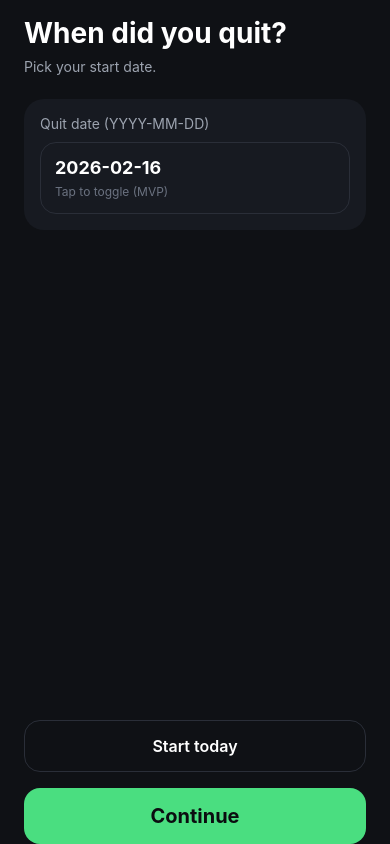
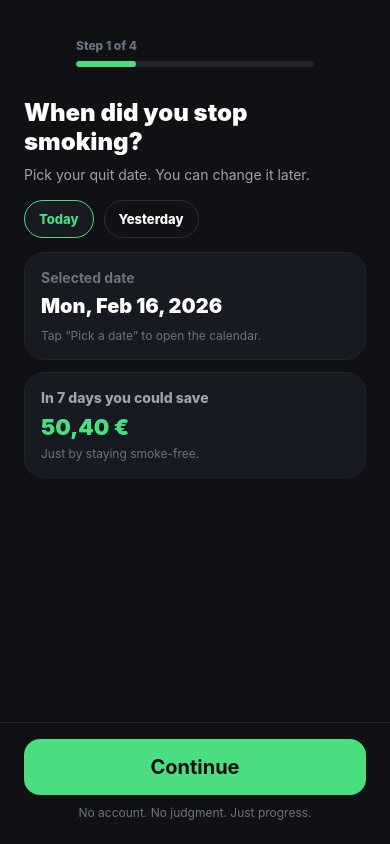
Before and after one commit to LeMitchDu12/quitly, a React Native app: screen /QuitDate in a window 390 px wide. Built offline with nearby package versions, Linux system fonts and the light colour scheme; what expo-localization, expo-notifications would draw is missing.

Commit message:
Ajoute les etapes

```diff
--- a/app.json
+++ b/app.json
@@ -25,6 +25,9 @@
     },
     "web": {
       "favicon": "./assets/favicon.png"
-    }
+    },
+    "plugins": [
+      "@react-native-community/datetimepicker"
+    ]
   }
 }
--- a/package.json
+++ b/package.json
@@ -10,6 +10,7 @@
   },
   "dependencies": {
     "@react-native-async-storage/async-storage": "^2.2.0",
+    "@react-native-community/datetimepicker": "8.4.4",
     "@react-navigation/bottom-tabs": "^7.14.0",
     "@react-navigation/native": "^7.1.28",
     "@react-navigation/native-stack": "^7.13.0",
--- /dev/null
+++ b/src/components/OnboardingHeader.tsx
@@ -0,0 +1,65 @@
+import React from "react";
+import { View, Text, StyleSheet, Pressable } from "react-native";
+import { theme } from "../theme";
+
+export default function OnboardingHeader({
+  step,
+  total,
+  onBack,
+  hideBack = false,
+}: {
+  step: number;          // 1..total
+  total: number;         // ex: 5
+  onBack?: () => void;
+  hideBack?: boolean;
+}) {
+  const pct = Math.max(0, Math.min(1, step / total)) * 100;
+
+  return (
+    <View style={styles.wrap}>
+      {hideBack ? (
+        <View style={styles.backSpacer} />
+      ) : (
+        <Pressable onPress={onBack} style={({ pressed }) => [styles.backBtn, pressed && { opacity: 0.9 }]}>
+          <Text style={styles.backText}>‹</Text>
+        </Pressable>
+      )}
+
+      <View style={{ flex: 1 }}>
+        <Text style={styles.stepText}>Step {step} of {total}</Text>
+        <View style={styles.track}>
+          <View style={[styles.fill, { width: `${pct}%` }]} />
+        </View>
+      </View>
+
+      {/* symétrie visuelle */}
+      <View style={styles.backSpacer} />
+    </View>
+  );
+}
+
+const styles = StyleSheet.create({
+  wrap: {
+    flexDirection: "row",
+    alignItems: "center",
+    gap: 12,
+    marginTop: theme.spacing.sm,
+    marginBottom: theme.spacing.sm,
+  },
+  backBtn: {
+    width: 40,
+    height: 40,
+    borderRadius: 12,
+    borderWidth: 1,
+    borderColor: theme.colors.divider,
+    alignItems: "center",
+    justifyContent: "center",
+    backgroundColor: theme.colors.surface,
+  },
+  backText: { color: theme.colors.textPrimary, fontSize: 22, fontWeight: "900", marginTop: -2 },
+  backSpacer: { width: 40, height: 40 },
+
+  stepText: { color: theme.colors.textTertiary, fontWeight: "800", marginBottom: 8, fontSize: 12 },
+  track: { height: 6, borderRadius: 999, backgroundColor: theme.colors.divider, overflow: "hidden" },
+  fill: { height: 6, borderRadius: 999, backgroundColor: theme.colors.primary },
+});
--- a/src/screens/onboarding/ConsumptionScreen.tsx
+++ b/src/screens/onboarding/ConsumptionScreen.tsx
@@ -8,6 +8,7 @@ import { theme } from "../../theme";
 import { RootStackParamList } from "../../navigation/Root";
 import { StorageKeys } from "../../storage/keys";
 import { getNumber, setNumber } from "../../storage/mmkv";
+import OnboardingHeader from "../../components/OnboardingHeader";
 
 type Props = NativeStackScreenProps<RootStackParamList, "Consumption">;
 
@@ -67,6 +68,7 @@ export default function ConsumptionScreen({ navigation }: Props) {
 
   return (
     <Screen>
+      <OnboardingHeader step={2} total={4} onBack={() => navigation.goBack()} />
       <Text style={styles.title}>{t("consumptionTitle")}</Text>
       <Text style={styles.subtitle}>{t("consumptionSubtitle")}</Text>
       <View style={{ height: theme.spacing.md }} />
--- a/src/screens/onboarding/PaywallScreen.tsx
+++ b/src/screens/onboarding/PaywallScreen.tsx
@@ -1,5 +1,5 @@
 import React, { useEffect, useState } from "react";
-import { View, Text, StyleSheet, Pressable, ActivityIndicator } from "react-native";
+import { View, Text, StyleSheet, Pressable, ActivityIndicator, ScrollView } from "react-native";
 import { NativeStackScreenProps } from "@react-navigation/native-stack";
 import { useTranslation } from "react-i18next";
 import Screen from "../../components/Screen";
@@ -10,6 +10,7 @@ import { StorageKeys } from "../../storage/keys";
 import { getBool, setBool } from "../../storage/mmkv";
 import { setOnboardingComplete } from "../../storage/profile";
 import { requestNotifPermissions, scheduleDailyMotivation } from "../../notifications";
+import OnboardingHeader from "../../components/OnboardingHeader";
 
 type Props = NativeStackScreenProps<RootStackParamList, "Paywall">;
 type Plan = "annual" | "monthly";
@@ -111,6 +112,15 @@ export default function PaywallScreen({ navigation }: Props) {
 
   return (
     <Screen>
+      {/* Scrollable content */}
+      <ScrollView
+        style={{ flex: 1 }}
+        showsVerticalScrollIndicator={false}
+        contentContainerStyle={{ paddingBottom: 190 }}
+      >
+        {/* ✅ Mets 5/5 si ton onboarding est en 5 étapes */}
+        <OnboardingHeader step={4} total={4} onBack={() => navigation.goBack()} />
+
         <View style={styles.header}>
           <Text style={styles.title}>{t("paywallTitle")}</Text>
           <Text style={styles.subtitle}>{t("paywallOnboardingSubtitle")}</Text>
@@ -140,10 +150,17 @@ export default function PaywallScreen({ navigation }: Props) {
           onPress={() => setSelectedPlan("monthly")}
         />
 
-      <View style={{ flex: 1 }} />
+        {/* Petit espace de respiration */}
+        <View style={{ height: theme.spacing.md }} />
 
+        {/* Optionnel : petite phrase premium sous les plans */}
+        <Text style={styles.note}>{t("paywallNote") ?? "Best value: Annual plan."}</Text>
+      </ScrollView>
+
+      {/* Fixed bottom CTA */}
+      <View style={styles.ctaBar}>
         {busy ? (
-        <View style={styles.busy}>
+          <View style={styles.busyInline}>
             <ActivityIndicator />
           </View>
         ) : (
@@ -169,6 +186,7 @@ export default function PaywallScreen({ navigation }: Props) {
             </Text>
           </>
         )}
+      </View>
     </Screen>
   );
 }
@@ -184,6 +202,7 @@ const styles = StyleSheet.create({
     color: theme.colors.textSecondary,
     marginTop: 10,
   },
+
   features: {
     marginTop: theme.spacing.md,
     backgroundColor: theme.colors.surface,
@@ -195,6 +214,7 @@ const styles = StyleSheet.create({
     marginBottom: 10,
     fontSize: theme.typography.body.fontSize,
   },
+
   priceCard: {
     backgroundColor: theme.colors.surface,
     borderRadius: theme.radius.lg,
@@ -204,23 +224,12 @@ const styles = StyleSheet.create({
     alignItems: "center",
     gap: 12,
   },
-  priceSelected: {
-    borderWidth: 1,
-    borderColor: theme.colors.primary,
-  },
-  priceUnselected: {
-    borderWidth: 1,
-    borderColor: theme.colors.divider,
-  },
-  priceTitle: {
-    color: theme.colors.textPrimary,
-    fontSize: 18,
-    fontWeight: "900",
-  },
-  priceSub: {
-    color: theme.colors.textSecondary,
-    marginTop: 6,
-  },
+  priceSelected: { borderWidth: 1, borderColor: theme.colors.primary },
+  priceUnselected: { borderWidth: 1, borderColor: theme.colors.divider },
+
+  priceTitle: { color: theme.colors.textPrimary, fontSize: 18, fontWeight: "900" },
+  priceSub: { color: theme.colors.textSecondary, marginTop: 6 },
+
   badge: {
     borderRadius: 999,
     paddingVertical: 6,
@@ -228,20 +237,41 @@ const styles = StyleSheet.create({
     borderWidth: 1,
     borderColor: theme.colors.primary,
   },
-  badgeText: {
-    color: theme.colors.primary,
-    fontWeight: "900",
+  badgeText: { color: theme.colors.primary, fontWeight: "900", fontSize: 12 },
+
+  note: {
+    color: theme.colors.textTertiary,
+    textAlign: "center",
     fontSize: 12,
+    marginTop: 6,
   },
-  busy: {
+
+  // CTA bar fixed
+  ctaBar: {
+    position: "absolute",
+    left: 0,
+    right: 0,
+    bottom: 0,
+    paddingHorizontal: theme.spacing.md,
+    paddingTop: theme.spacing.sm,
+    paddingBottom: theme.spacing.md,
+    backgroundColor: theme.colors.background,
+    borderTopWidth: 1,
+    borderTopColor: theme.colors.divider,
+  },
+
+  busyInline: {
     height: 120,
     justifyContent: "center",
     alignItems: "center",
   },
+
   linkWrap: { alignItems: "center" },
   link: { color: theme.colors.textSecondary, textDecorationLine: "underline", fontWeight: "700" },
+
   restoreWrap: { alignItems: "center" },
   restore: { color: theme.colors.textTertiary, textDecorationLine: "underline" },
+
   legal: {
     color: theme.colors.textTertiary,
     fontSize: 12,
--- a/src/screens/onboarding/ProjectionScreen.tsx
+++ b/src/screens/onboarding/ProjectionScreen.tsx
@@ -10,6 +10,7 @@ import { StorageKeys } from "../../storage/keys";
 import { getNumber, getString } from "../../storage/mmkv";
 import { moneySaved } from "../../utils/calculations";
 import { formatCurrencyEUR } from "../../utils/format";
+import OnboardingHeader from "../../components/OnboardingHeader";
 
 type Props = NativeStackScreenProps<RootStackParamList, "Projection">;
 
@@ -27,6 +28,7 @@ export default function ProjectionScreen({ navigation }: Props) {
 
   return (
     <Screen>
+      <OnboardingHeader step={3} total={4} onBack={() => navigation.goBack()} />
       <Text style={styles.title}>{t("projectionTitle")}</Text>
       <Text style={styles.subtitle}>{t("projectionSubtitle")}</Text>
 
--- a/src/screens/onboarding/QuitDateScreen.tsx
+++ b/src/screens/onboarding/QuitDateScreen.tsx
@@ -1,83 +1,222 @@
-import React, { useState } from "react";
-import { View, Text, StyleSheet, Pressable, Platform } from "react-native";
+import React, { useMemo, useState } from "react";
+import { View, Text, StyleSheet, Pressable, Platform, ScrollView } from "react-native";
+import DateTimePicker from "@react-native-community/datetimepicker";
+import { NativeStackScreenProps } from "@react-navigation/native-stack";
+import { RootStackParamList } from "../../navigation/Root";
 import Screen from "../../components/Screen";
 import PrimaryButton from "../../components/PrimaryButton";
 import SecondaryButton from "../../components/SecondaryButton";
+import OnboardingHeader from "../../components/OnboardingHeader";
 import { theme } from "../../theme";
-import { NativeStackScreenProps } from "@react-navigation/native-stack";
-import { RootStackParamList } from "../../navigation/Root";
 import { StorageKeys } from "../../storage/keys";
-import { getString, setString } from "../../storage/mmkv";
-import { useTranslation } from "react-i18next";
+import { getNumber, setString } from "../../storage/mmkv";
+import { moneySaved } from "../../utils/calculations";
+import { formatCurrencyEUR } from "../../utils/format";
 
 type Props = NativeStackScreenProps<RootStackParamList, "QuitDate">;
 
-// MVP sans DatePicker natif pour rester 100% copiable.
-// Tu peux remplacer par @react-native-community/datetimepicker plus tard.
-function todayISO() {
-  return new Date().toISOString().slice(0, 10);
+function toISODate(d: Date) {
+  return d.toISOString().slice(0, 10);
+}
+function clampToToday(d: Date) {
+  const now = new Date();
+  const today = new Date(now.getFullYear(), now.getMonth(), now.getDate());
+  const x = new Date(d.getFullYear(), d.getMonth(), d.getDate());
+  return x > today ? today : x;
+}
+function addDays(base: Date, delta: number) {
+  const d = new Date(base);
+  d.setDate(d.getDate() + delta);
+  return d;
 }
 
 export default function QuitDateScreen({ navigation }: Props) {
-  const { t } = useTranslation();
-  const [quitDate, setQuitDate] = useState(getString(StorageKeys.quitDate) ?? todayISO());
+  const today = useMemo(() => {
+    const now = new Date();
+    return new Date(now.getFullYear(), now.getMonth(), now.getDate());
+  }, []);
 
-  const saveAndNext = () => {
-    setString(StorageKeys.quitDate, quitDate);
+  const [date, setDate] = useState<Date>(today);
+  const [showPicker, setShowPicker] = useState(Platform.OS === "ios");
+
+  const pretty = useMemo(() => {
+    return date.toLocaleDateString(undefined, {
+      weekday: "short",
+      day: "2-digit",
+      month: "short",
+      year: "numeric",
+    });
+  }, [date]);
+
+  const isToday = useMemo(() => toISODate(date) === toISODate(today), [date, today]);
+  const isYesterday = useMemo(() => toISODate(date) === toISODate(addDays(today, -1)), [date, today]);
+
+  const cigsPerDay = getNumber(StorageKeys.cigsPerDay) ?? 12;
+  const pricePerPack = getNumber(StorageKeys.pricePerPack) ?? 12;
+  const cigsPerPack = getNumber(StorageKeys.cigsPerPack) ?? 20;
+
+  const preview7 = useMemo(() => {
+    const saved = moneySaved(7, cigsPerDay, cigsPerPack, pricePerPack);
+    return formatCurrencyEUR(saved);
+  }, [cigsPerDay, cigsPerPack, pricePerPack]);
+
+  const onChange = (_: any, selected?: Date) => {
+    if (Platform.OS === "android") setShowPicker(false);
+    if (!selected) return;
+    setDate(clampToToday(selected));
+  };
+
+  const saveAndContinue = () => {
+    setString(StorageKeys.quitDate, toISODate(date));
     navigation.navigate("Consumption");
   };
 
   return (
     <Screen>
-      <Text style={styles.title}>{t("quitDateTitle")}</Text>
-      <Text style={styles.subtitle}>{t("quitDateSubtitle")}</Text>
+      {/* Scrollable content */}
+      <ScrollView
+        style={{ flex: 1 }}
+        contentContainerStyle={{ paddingBottom: 120 }} // espace pour le CTA fixe
+        keyboardShouldPersistTaps="handled"
+        showsVerticalScrollIndicator={false}
+      >
+        <OnboardingHeader step={1} total={4} hideBack />
 
-      <View style={styles.card}>
-        <Text style={styles.label}>{t("quitDateLabel")}</Text>
+        <Text style={styles.title}>When did you stop smoking?</Text>
+        <Text style={styles.subtitle}>Pick your quit date. You can change it later.</Text>
 
-        <Pressable
-          style={styles.input}
-          onPress={() => {
-            // Simple: toggle between today and yesterday for MVP.
-            // Remplace par DatePicker ensuite.
-            const d = new Date();
-            d.setDate(d.getDate() - 1);
-            const yesterday = d.toISOString().slice(0, 10);
-            setQuitDate((prev) => (prev === todayISO() ? yesterday : todayISO()));
-          }}
-        >
-          <Text style={styles.value}>{quitDate}</Text>
-          <Text style={styles.hint}>
-            {Platform.OS === "ios" ? t("tapToToggle") : t("tapToToggle")}
+        <View style={styles.quickRow}>
+          <Pressable
+            onPress={() => setDate(today)}
+            style={({ pressed }) => [
+              styles.quickChip,
+              isToday && styles.quickChipActive,
+              pressed && { opacity: 0.9 },
+            ]}
+          >
+            <Text style={[styles.quickText, isToday && styles.quickTextActive]}>Today</Text>
+          </Pressable>
+
+          <Pressable
+            onPress={() => setDate(addDays(today, -1))}
+            style={({ pressed }) => [
+              styles.quickChip,
+              isYesterday && styles.quickChipActive,
+              pressed && { opacity: 0.9 },
+            ]}
+          >
+            <Text style={[styles.quickText, isYesterday && styles.quickTextActive]}>Yesterday</Text>
+          </Pressable>
+
+          {Platform.OS === "android" && (
+            <Pressable
+              onPress={() => setShowPicker(true)}
+              style={({ pressed }) => [styles.quickChip, pressed && { opacity: 0.9 }]}
+            >
+              <Text style={styles.quickText}>Pick a date</Text>
+            </Pressable>
+          )}
+        </View>
+
+        <View style={styles.dateCard}>
+          <Text style={styles.dateLabel}>Selected date</Text>
+          <Text style={styles.dateBig}>{pretty}</Text>
+          <Text style={styles.helper}>
+            {Platform.OS === "ios" ? "Scroll to adjust." : "Tap “Pick a date” to open the calendar."}
           </Text>
-        </Pressable>
+        </View>
+
+        <View style={styles.previewCard}>
+          <Text style={styles.previewTitle}>In 7 days you could save</Text>
+          <Text style={styles.previewValue}>{preview7}</Text>
+          <Text style={styles.previewHint}>Just by staying smoke-free.</Text>
+        </View>
+
+        {showPicker && (
+          <View style={styles.pickerWrap}>
+            <DateTimePicker
+              value={date}
+              mode="date"
+              maximumDate={today}
+              display={Platform.OS === "ios" ? "inline" : "default"}
+              onChange={onChange}
+              themeVariant="dark"
+            />
+            {Platform.OS === "ios" && <View style={{ height: theme.spacing.sm }} />}
+            {Platform.OS === "ios" && <SecondaryButton title="Done" onPress={() => setShowPicker(false)} />}
+          </View>
+        )}
+      </ScrollView>
+
+      {/* Fixed bottom CTA */}
+      <View style={styles.ctaBar}>
+        <PrimaryButton title="Continue" onPress={saveAndContinue} />
+        <Text style={styles.footer}>No account. No judgment. Just progress.</Text>
       </View>
-
-      <View style={{ flex: 1 }} />
-
-      <SecondaryButton title={t("startToday")} onPress={() => setQuitDate(todayISO())} />
-      <View style={{ height: theme.spacing.sm }} />
-      <PrimaryButton title={t("continue")} onPress={saveAndNext} />
     </Screen>
   );
 }
 
 const styles = StyleSheet.create({
-  title: { color: theme.colors.textPrimary, fontSize: theme.typography.h2.fontSize, fontWeight: "700" },
-  subtitle: { color: theme.colors.textSecondary, marginTop: 8 },
-  card: {
-    marginTop: theme.spacing.md,
+  title: { color: theme.colors.textPrimary, fontSize: 24, fontWeight: "900", marginTop: 10 },
+  subtitle: { color: theme.colors.textSecondary, marginTop: 10, marginBottom: 16, lineHeight: 18 },
+
+  quickRow: { flexDirection: "row", flexWrap: "wrap", gap: 10, marginBottom: 14 },
+  quickChip: {
+    borderRadius: 999,
+    paddingVertical: 10,
+    paddingHorizontal: 14,
+    borderWidth: 1,
+    borderColor: theme.colors.outline,
+    backgroundColor: "transparent",
+  },
+  quickChipActive: { borderColor: theme.colors.primary, backgroundColor: theme.colors.surface },
+  quickText: { color: theme.colors.textPrimary, fontWeight: "800", fontSize: 13 },
+  quickTextActive: { color: theme.colors.primary },
+
+  dateCard: {
     backgroundColor: theme.colors.surface,
     borderRadius: theme.radius.lg,
     padding: 16,
+    borderWidth: 1,
+    borderColor: theme.colors.divider,
+    marginBottom: 12,
   },
-  label: { color: theme.colors.textSecondary, marginBottom: 10 },
-  input: {
+  dateLabel: { color: theme.colors.textTertiary, marginBottom: 8, fontWeight: "700" },
+  dateBig: { color: theme.colors.textPrimary, fontSize: 20, fontWeight: "900" },
+  helper: { color: theme.colors.textTertiary, marginTop: 10, fontSize: 12 },
+
+  previewCard: {
+    backgroundColor: theme.colors.surface,
+    borderRadius: theme.radius.lg,
+    padding: 16,
     borderWidth: 1,
-    borderColor: theme.colors.outline,
-    borderRadius: theme.radius.md,
-    padding: 14,
+    borderColor: theme.colors.divider,
+    marginBottom: 14,
   },
-  value: { color: theme.colors.textPrimary, fontSize: 18, fontWeight: "700" },
-  hint: { color: theme.colors.textTertiary, marginTop: 6, fontSize: 12 },
+  previewTitle: { color: theme.colors.textSecondary, fontWeight: "800" },
+  previewValue: { color: theme.colors.primary, fontSize: 22, fontWeight: "900", marginTop: 8 },
+  previewHint: { color: theme.colors.textTertiary, marginTop: 6, fontSize: 12 },
+
+  pickerWrap: {
+    backgroundColor: theme.colors.surface,
+    borderRadius: theme.radius.lg,
+    padding: 10,
+    borderWidth: 1,
+    borderColor: theme.colors.divider,
+  },
+
+  ctaBar: {
+    position: "absolute",
+    left: 0,
+    right: 0,
+    bottom: 0,
+    paddingHorizontal: theme.spacing.md,
+    paddingTop: theme.spacing.sm,
+    paddingBottom: theme.spacing.md,
+    backgroundColor: theme.colors.background,
+    borderTopWidth: 1,
+    borderTopColor: theme.colors.divider,
+  },
+  footer: { color: theme.colors.textTertiary, textAlign: "center", marginTop: 10, fontSize: 12 },
 });
--- a/src/screens/onboarding/WelcomeScreen.tsx
+++ b/src/screens/onboarding/WelcomeScreen.tsx
@@ -2,35 +2,32 @@ import React from "react";
 import { View, Text, StyleSheet } from "react-native";
 import Screen from "../../components/Screen";
 import PrimaryButton from "../../components/PrimaryButton";
+import OnboardingHeader from "../../components/OnboardingHeader";
 import { theme } from "../../theme";
 import { NativeStackScreenProps } from "@react-navigation/native-stack";
 import { RootStackParamList } from "../../navigation/Root";
-import { useTranslation } from "react-i18next";
 
 type Props = NativeStackScreenProps<RootStackParamList, "Welcome">;
 
 export default function WelcomeScreen({ navigation }: Props) {
-  const { t } = useTranslation();
-
   return (
     <Screen>
-      <View style={styles.wrap}>
-        <View style={styles.center}>
-          <Text style={styles.logo}>{t("appName")}</Text>
-          <Text style={styles.title}>{t("welcomeTitle")}</Text>
-          <Text style={styles.subtitle}>{t("welcomeSubtitle")}</Text>
-        </View>
+      <View style={styles.center}>
+        <Text style={styles.logo}>Quitly</Text>
+        <Text style={styles.title}>Reclaim your freedom.</Text>
+        <Text style={styles.subtitle}>Every smoke-free day counts.</Text>
+      </View>
 
-        <PrimaryButton title={t("getStarted")} onPress={() => navigation.navigate("QuitDate")} />
-      </View>
+      <View style={{ flex: 1 }} />
+
+      <PrimaryButton title="Get Started" onPress={() => navigation.navigate("QuitDate")} />
     </Screen>
   );
 }
 
 const styles = StyleSheet.create({
-  wrap: { flex: 1, justifyContent: "space-between", paddingBottom: theme.spacing.lg },
-  center: { marginTop: theme.spacing.xl, alignItems: "center" },
-  logo: { color: theme.colors.textPrimary, fontSize: 28, fontWeight: "800", marginBottom: 16 },
-  title: { color: theme.colors.textPrimary, fontSize: 28, fontWeight: "700", textAlign: "center" },
+  center: { marginTop: theme.spacing.lg, alignItems: "center" },
+  logo: { color: theme.colors.textPrimary, fontSize: 28, fontWeight: "900", marginBottom: 18 },
+  title: { color: theme.colors.textPrimary, fontSize: 28, fontWeight: "800", textAlign: "center" },
   subtitle: { color: theme.colors.textSecondary, marginTop: 10, textAlign: "center" },
 });
```
Also changed, not shown: 1 other file (tests, documents, lock files or other folders). Lines whose indentation alone changed are shown as unchanged.
